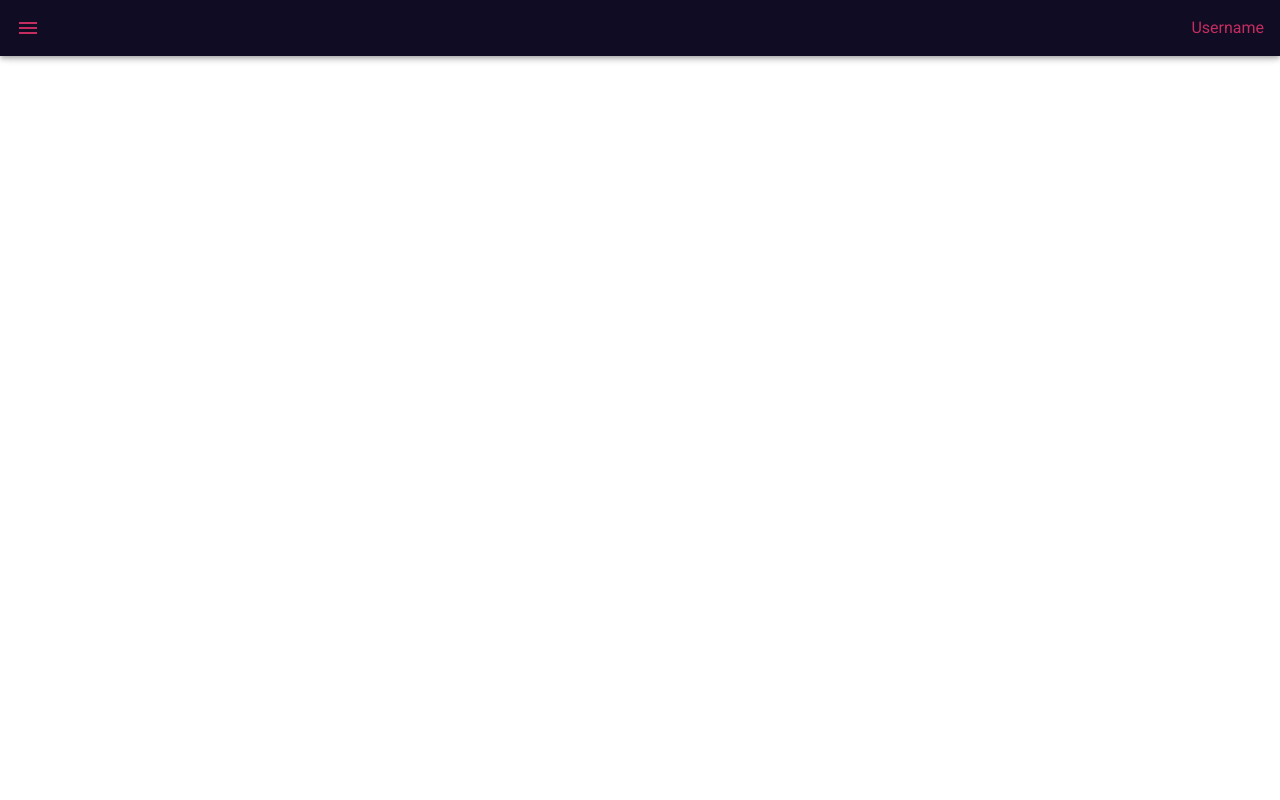
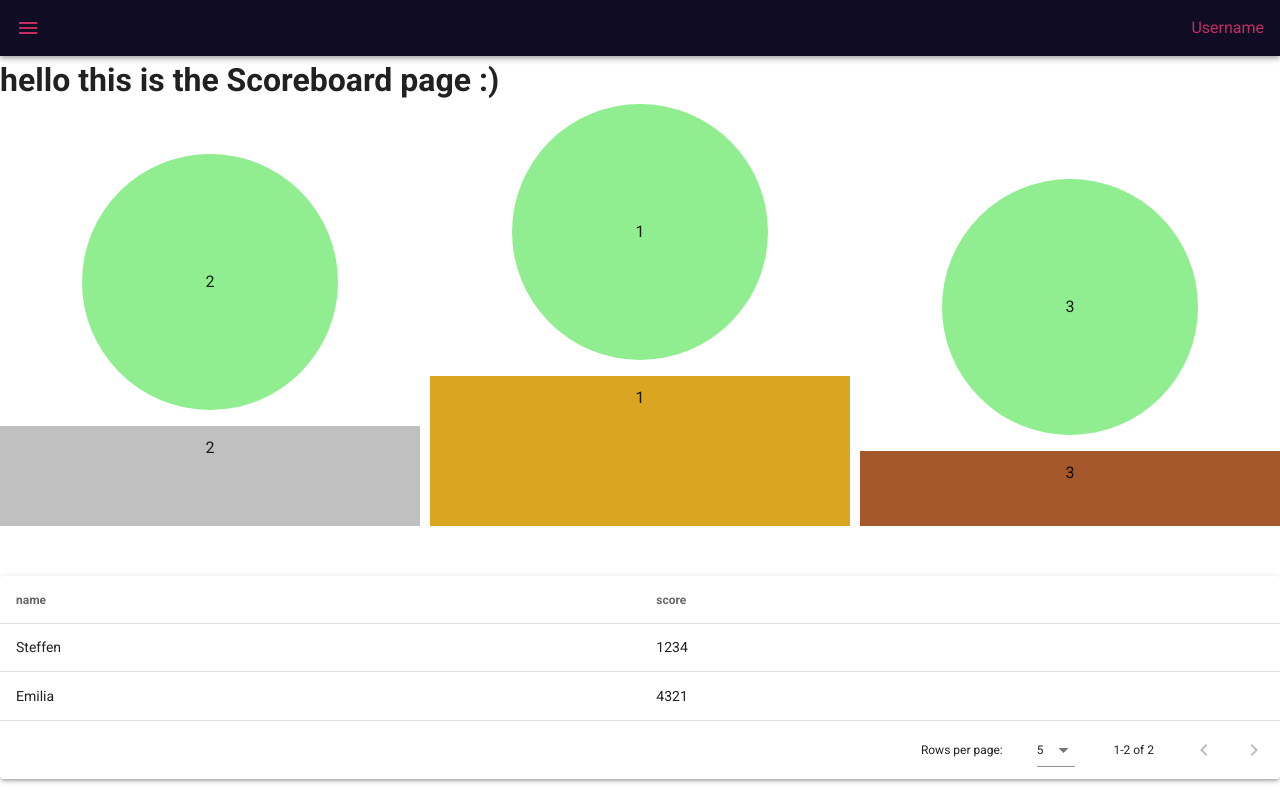
Before and after one commit to stelar7/smartcraft-hackathon-2022-gunnar, a Nuxt app in the folder frontend/: page /scoreboard in a window 1280 px wide. Before the commit this address had no page. Built offline with nearby package versions, Linux system fonts and the light colour scheme.

Commit message:
scoreboard page, table component and podium component

```diff
--- /dev/null
+++ b/frontend/components/PodiumStep.vue
@@ -0,0 +1,59 @@
+<template>
+    <div class="step-container">
+        <p class="avatar">{{step}}</p>
+        <div :class="[styleForStep, 'step']">
+            {{step}}
+        </div>
+    </div>
+</template>
+
+<script>
+export default {
+  name: 'PodiumStep',
+  props: ["step"],
+  computed: {
+    styleForStep() {
+        return "step" + this.step;
+    }
+  }
+};
+</script>
+
+<style>
+    .step-container {
+        display: flex;
+        flex-direction: column;
+        align-items: center;
+        margin-bottom: 50px;
+        width: 100%;
+        padding: 0 5px;
+    }
+    .step {
+        width: 100%;
+        display: flex;
+        justify-content: center;
+        padding-top: 10px;
+        box-sizing: border-box;
+    }
+    .step1 {
+        height: 150px;
+        background-color: goldenrod;
+    }
+    .step2 {
+        height: 100px;
+        background-color: silver;
+    }
+    .step3 {
+        height: 75px;
+        background-color: rgb(165, 88, 44);
+    }
+    .avatar {
+        width: 20vw;
+        height: 20vw;
+        border-radius: 100%;
+        background-color: lightgreen;
+        display: flex;
+        justify-content: center;
+        align-items: center;
+    }
+</style>
--- /dev/null
+++ b/frontend/components/ScoreTable.vue
@@ -0,0 +1,29 @@
+<template>
+  <v-data-table
+    :headers="headers"
+    :items="scores"
+    :items-per-page="5"
+    class="elevation-3"
+  ></v-data-table>
+</template>
+
+<script>
+export default {
+  name: 'ScoreTable',
+  props: ["scores"],
+  computed: {
+    headers() {
+        return [
+            {
+                text: "name",
+                value: "name"
+            },
+            {
+                text: "score",
+                value: "score",
+            }
+        ]
+    },
+  }
+};
+</script>
--- /dev/null
+++ b/frontend/pages/scoreboard.vue
@@ -0,0 +1,40 @@
+<template>
+  <div>
+    <h1>hello this is the Scoreboard page :)</h1>
+    <div class="podium-container">
+      <PodiumStep step="2" />
+      <PodiumStep step="1" />
+      <PodiumStep step="3" />
+    </div>
+    <ScoreTable :scores="scores" />
+  </div>
+</template>
+
+<script>
+export default {
+  name: 'ScoreboardPage',
+  data() {
+    return {
+      scores: [
+        {
+          name: "Steffen",
+          score: 1234,
+        },
+        {
+          name: "Emilia",
+          score: 4321,
+        }
+      ]
+    }
+  }
+};
+</script>
+
+<style>
+  .podium-container {
+    margin: 0 -5px;
+    display: flex;
+    align-items: flex-end;
+    justify-content: space-between;
+  }
+</style>
```
